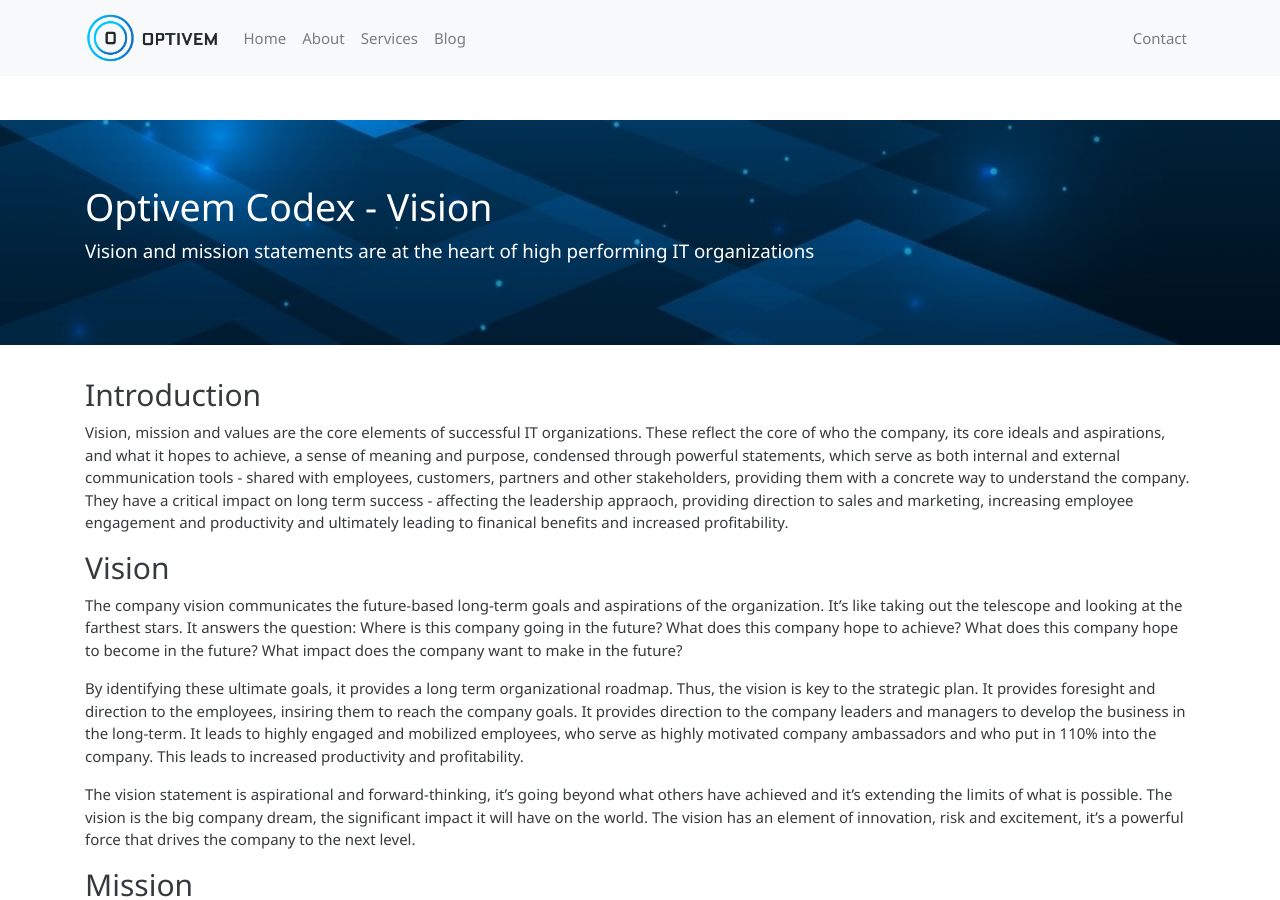
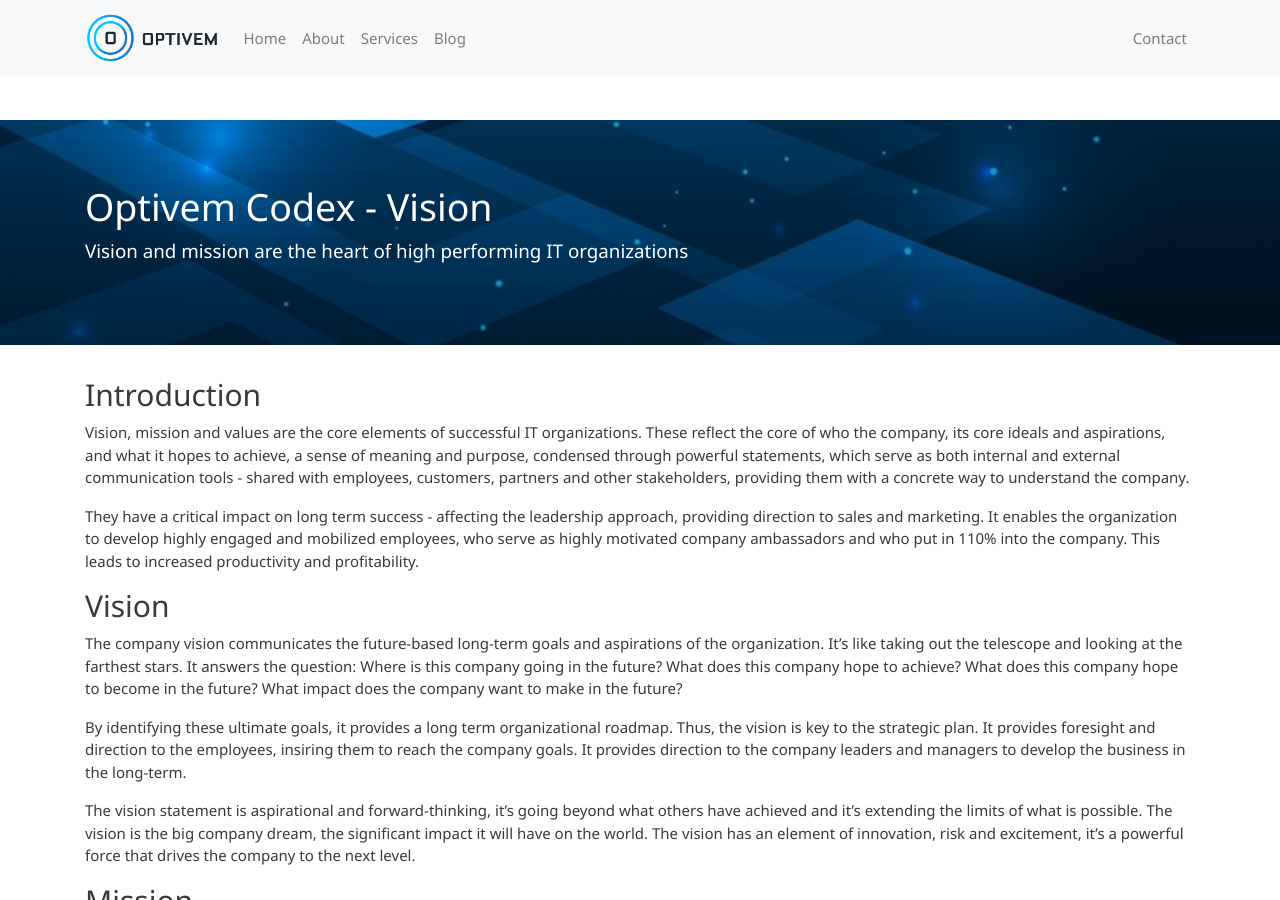
Before and after one commit to optivem/optivem.github.io, a Jekyll site: the page built from _pages/codex/vision.md, in a window 1280 px wide and 900 px high. Built offline with Jekyll 4.4.1, drawn with Linux system fonts in a browser that asks for light colours.

Commit message:
#35 Codex - Vision

```diff
--- a/_pages/codex/vision.md
+++ b/_pages/codex/vision.md
@@ -1,18 +1,20 @@
 ---
 layout: page
 title: Optivem Codex - Vision
-description: Vision and mission statements are at the heart of high performing IT organizations
+description: Vision and mission are the heart of high performing IT organizations
 ---
 
 <h2>Introduction</h2>
 
-Vision, mission and values are the core elements of successful IT organizations. These reflect the core of who the company, its core ideals and aspirations, and what it hopes to achieve, a sense of meaning and purpose, condensed through powerful statements, which serve as both internal and external communication tools - shared with employees, customers, partners and other stakeholders, providing them with a concrete way to understand the company. They have a critical impact on long term success - affecting the leadership appraoch, providing direction to sales and marketing, increasing employee engagement and productivity and ultimately leading to finanical benefits and increased profitability.
+Vision, mission and values are the core elements of successful IT organizations. These reflect the core of who the company, its core ideals and aspirations, and what it hopes to achieve, a sense of meaning and purpose, condensed through powerful statements, which serve as both internal and external communication tools - shared with employees, customers, partners and other stakeholders, providing them with a concrete way to understand the company.
+
+They have a critical impact on long term success - affecting the leadership approach, providing direction to sales and marketing. It enables the organization to develop highly engaged and mobilized employees, who serve as highly motivated company ambassadors and who put in 110% into the company. This leads to increased productivity and profitability.
 
 <h2>Vision</h2>
 
 The company vision communicates the future-based long-term goals and aspirations of the organization. It's like taking out the telescope and looking at the farthest stars. It answers the question: Where is this company going in the future? What does this company hope to achieve? What does this company hope to become in the future? What impact does the company want to make in the future?
 
-By identifying these ultimate goals, it provides a long term organizational roadmap. Thus, the vision is key to the strategic plan. It provides foresight and direction to the employees, insiring them to reach the company goals. It provides direction to the company leaders and managers to develop the business in the long-term. It leads to highly engaged and mobilized employees, who serve as highly motivated company ambassadors and who put in 110% into the company. This leads to increased productivity and profitability.
+By identifying these ultimate goals, it provides a long term organizational roadmap. Thus, the vision is key to the strategic plan. It provides foresight and direction to the employees, insiring them to reach the company goals. It provides direction to the company leaders and managers to develop the business in the long-term.
 
 The vision statement is aspirational and forward-thinking, it's going beyond what others have achieved and it's extending the limits of what is possible. The vision is the big company dream, the significant impact it will have on the world. The vision has an element of innovation, risk and excitement, it's a powerful force that drives the company to the next level.
 
```
